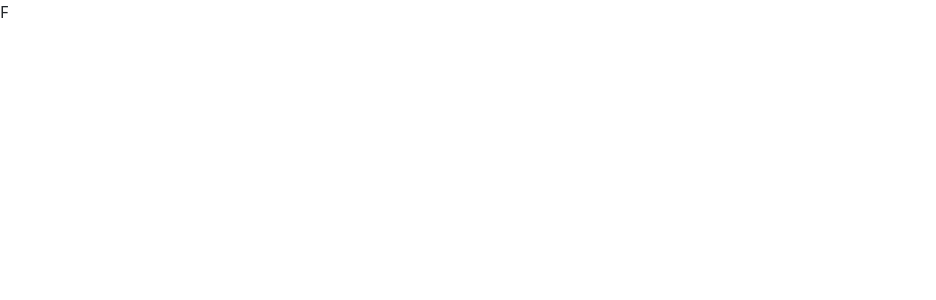
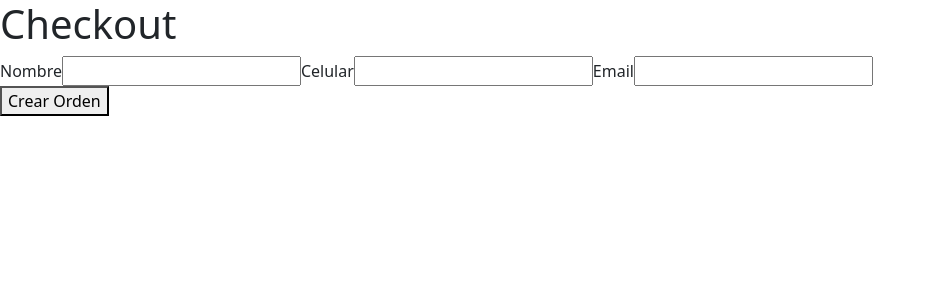
Before and after one commit to NahuelOK/Suplex, a React (Create React App) app: page /checkout in a window 1280 px wide. Shown: the top 300 px of the page, without its empty margins (0-936 px from the left). Built offline with nearby package versions, Linux system fonts and the light colour scheme.

Commit message:
Ya funciona el sistema de ordenes y se guardan en la base de datos

```diff
--- a/src/App.js
+++ b/src/App.js
@@ -4,6 +4,7 @@ import Creatinas from "./pages/Creatinas"
 import Shakers from "./pages/Shakers"
 import Cuenta from "./pages/Cuenta"
 import Error from "./pages/Error";
+import Checkout from "./components/Checkout/Checkout";
 import Carrito from "./pages/Carrito"
 import DetallesProducto from "./pages/DetallesProducto";
 import"bootstrap/dist/css/bootstrap.min.css";
@@ -22,6 +23,7 @@ function App() {
             <Route path="/DetalleProducto/:productId" element={<DetallesProducto/>} />
             <Route path="/shakers" element={<Shakers/>} />
             <Route path="/mi-cuenta" element={<Cuenta/>} />
+            <Route path="/checkout" element={<Checkout/>} />
             <Route path="*" element={<Error/>} />
             <Route path="/carrito" element={<Carrito/>} />
           </Routes>
--- /dev/null
+++ b/src/components/Checkout/Checkout.js
@@ -0,0 +1,88 @@
+import {CartContext} from "../../Context/CartContext"
+import { useState, useContext} from "react";
+import { db } from "../../config/firebase";
+import { getDocs, collection, query, where, documentId, addDoc} from "firebase/firestore";
+import { Timestamp, writeBatch } from "firebase/firestore";
+import CheckoutForm from "../CheckoutForm/CheckoutForm";
+
+const Checkout = () =>{
+    const [cargando, setCargando] = useState(false)
+    const [orderId, setOrderId] = useState("")
+
+    const { cart, total, clearCart } = useContext(CartContext)
+
+    const createOrder = async ({nombre, cel, email}) => {
+        setCargando(true)
+
+        try{
+            const objOrder = {
+                buyer:{
+                    nombre, cel, email
+                },
+                items: cart,
+                total: total,
+                date: Timestamp.fromDate(new Date())
+            }
+
+            const batch = writeBatch(db)
+
+            const outOfStock = []
+
+            const ids = cart.map(prod => prod.id)
+
+            const productosRef = collection(db, "productos");
+
+            const productosAddedFromFirestore = await getDocs(query(productosRef,where(documentId(),"in", ids)))
+
+            const { docs } = productosAddedFromFirestore
+
+            docs.forEach(doc => {
+                const dataDoc = doc.data()
+                const stockDb = dataDoc.stock
+
+                const productAddedToCart = cart.find(prod => prod.id === doc.id)
+                const prodQuantity = productAddedToCart?.cantidad
+
+                if(stockDb >= prodQuantity){
+                    batch.update(doc.ref, {stock: stockDb - prodQuantity })
+                }else{
+                    outOfStock.push ({id: doc.id, ...dataDoc})
+                }
+            })
+
+            if(outOfStock.length === 0){
+                await batch.commit()
+
+                const orderRef = collection(db, "ordenes")
+
+                const orderAdd = await addDoc(orderRef, objOrder)
+
+                setOrderId(orderAdd.id)
+                clearCart()
+            }else{
+                console.error("hay productos fuera de stock")
+
+            }
+        } catch(error){
+            console.log(error)
+        } finally{
+            setCargando(false)
+        }
+    }
+
+    if(cargando){
+        return <h1>Se está cargando su orden...</h1>
+    }
+    if(orderId){
+        return <h1>El id de su orden es: {orderId}</h1>
+    }
+
+    return(
+        <div>
+            <h1>Checkout</h1>
+            <CheckoutForm onConfirm={createOrder} />
+        </div>
+    )
+}
+
+export default Checkout;
--- /dev/null
+++ b/src/components/CheckoutForm/CheckoutForm.js
@@ -0,0 +1,57 @@
+import "./checkoutForm.css"
+import { useState } from "react"
+
+const CheckoutForm = ({ onConfirm }) => {
+    const [nombre, setNombre] = useState("")
+    const [cel, setCel] = useState("")
+    const [email, setEmail] = useState("")
+
+    const handleConfirm = (event) =>{
+        event.preventDefault()
+
+        const userData = {
+            nombre, cel, email
+        }
+
+        onConfirm(userData)
+    }
+
+    return(
+        <div>
+            <form onSubmit={handleConfirm}>
+                <label>
+                    Nombre
+                    <input
+                    className="inputt"
+                    type="text"
+                    value={nombre}
+                    onChange={({ target })=> setNombre(target.value)}
+                    />
+                </label>
+                <label>
+                    Celular
+                    <input
+                    className="inputt"
+                    type="text"
+                    value={cel}
+                    onChange={({ target })=> setCel(target.value)}
+                    />
+                </label>
+                <label>
+                    Email
+                    <input
+                    className="inputt"
+                    type="email"
+                    value={email}
+                    onChange={({ target })=> setEmail(target.value)}
+                    />
+                </label>
+                <div>
+                    <button type="submit" className="boton-orden">Crear Orden</button>
+                </div>
+            </form>
+        </div>
+    )
+}
+
+export default CheckoutForm;
```
Also changed, not shown: src/pages/CheckoutPage.js (added, +10 -0 lines), src/components/CheckoutForm/checkoutForm.css (added).
